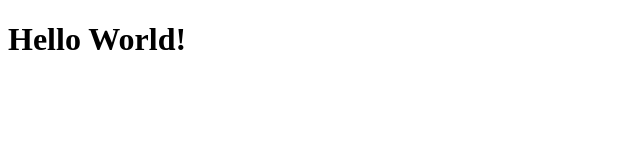
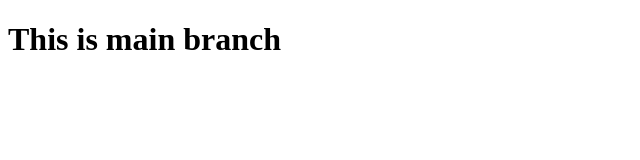
Before and after one commit to PlaymakerDev/sample-project, a plain HTML site: page index.html in a window 1280 px wide. Shown: the whole page, without its empty margins (0-640 px from the left). Drawn offline with Linux system fonts and the light colour scheme.

Commit message:
test main branch

```diff
--- a/index.html
+++ b/index.html
@@ -9,7 +9,7 @@
 </head>
 
 <body>
-    <h1>Hello World!</h1>
+    <h1>This is main branch</h1>
 </body>
 
 </html>
```
